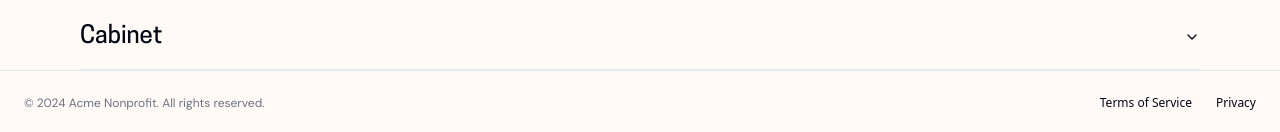
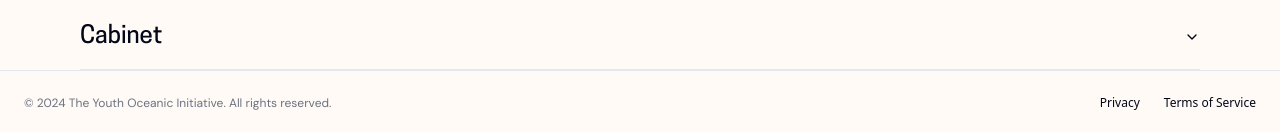
Before and after one commit to Marcus5408/yoi-website, a Next.js app: page /about in a window 1280 px wide. Shown: the part 927-1059 px from the top of the page. Built offline with nearby package versions, Linux system fonts and the light colour scheme.

Commit message:
refactor: Move footer to it's own component

```diff
--- a/src/app/about/page.tsx
+++ b/src/app/about/page.tsx
@@ -1,11 +1,11 @@
 "use client";
 
+import { useMediaQuery } from "react-responsive";
 import Image from "next/image";
-import { useMediaQuery } from "react-responsive";
+import Link from "next/link";
 import Sidebar from "../../components/navigation/sidebar/sidebar.tsx";
 import Navbar from "../../components/navigation/navbar/navbar.tsx";
-import Link from "next/link";
-import { useTheme } from "next-themes";
+import YOIFooter from "@/components/footer.tsx";
 import {
   Accordion,
   AccordionContent,
@@ -286,19 +286,7 @@
           </Accordion>
         </section>
       </main>
-      <footer className="flex flex-col gap-2 sm:flex-row py-6 w-full shrink-0 items-center px-4 md:px-6 border-t">
-        <p className="text-xs text-gray-500 dark:text-gray-400">
-          © 2024 Acme Nonprofit. All rights reserved.
-        </p>
-        <nav className="sm:ml-auto flex gap-4 sm:gap-6">
-          <Link className="text-xs hover:underline underline-offset-4" href="#">
-            Terms of Service
-          </Link>
-          <Link className="text-xs hover:underline underline-offset-4" href="#">
-            Privacy
-          </Link>
-        </nav>
-      </footer>
+      <YOIFooter />
     </div>
   );
 }
--- a/src/app/page.tsx
+++ b/src/app/page.tsx
@@ -2,6 +2,7 @@
 
 import Image from "next/image";
 import Link from "next/link";
+import { useMediaQuery } from "react-responsive";
 import { Button } from "@/components/ui/button";
 import { Input } from "@/components/ui/input";
 import {
@@ -15,11 +16,11 @@
   Drawer,
 } from "@/components/ui/drawer";
 import { Label } from "@/components/ui/label";
-import { useMediaQuery } from "react-responsive";
 import Sidebar from "../components/navigation/sidebar/sidebar.tsx";
 import Navbar from "../components/navigation/navbar/navbar.tsx";
 import BannerDesktop from "@/components/banners/banner-desktop.tsx";
 import BannerMobile from "@/components/banners/banner-mobile.tsx";
+import YOIFooter from "@/components/footer.tsx";
 
 export default function Component() {
   const isTabletOrMobile = useMediaQuery({ query: "(max-width: 768px)" });
@@ -157,19 +158,7 @@
           </div>
         </section>
       </main>
-      <footer className="flex flex-col gap-2 sm:flex-row py-6 w-full shrink-0 items-center px-4 md:px-6 border-t">
-        <p className="text-xs text-gray-500 dark:text-gray-400">
-          © 2024 The Youth Oceanic Initiative. All rights reserved.
-        </p>
-        <nav className="sm:ml-auto flex gap-4 sm:gap-6">
-          <Link className="text-xs hover:underline underline-offset-4" href="#">
-            Privacy
-          </Link>
-          <Link className="text-xs hover:underline underline-offset-4" href="#">
-            Terms of Service
-          </Link>
-        </nav>
-      </footer>
+      <YOIFooter />
       <Drawer>
         <DrawerTrigger asChild>
           <Button
--- /dev/null
+++ b/src/components/footer.tsx
@@ -0,0 +1,19 @@
+import Link from "next/link";
+
+export default function YOIFooter() {
+  return (
+    <footer className="flex flex-col gap-2 sm:flex-row py-6 w-full shrink-0 items-center px-4 md:px-6 border-t">
+    <p className="text-xs text-gray-500 dark:text-gray-400">
+      © 2024 The Youth Oceanic Initiative. All rights reserved.
+    </p>
+    <nav className="sm:ml-auto flex gap-4 sm:gap-6">
+      <Link className="text-xs hover:underline underline-offset-4" href="#">
+        Privacy
+      </Link>
+      <Link className="text-xs hover:underline underline-offset-4" href="#">
+        Terms of Service
+      </Link>
+    </nav>
+  </footer>
+  )
+}
```
